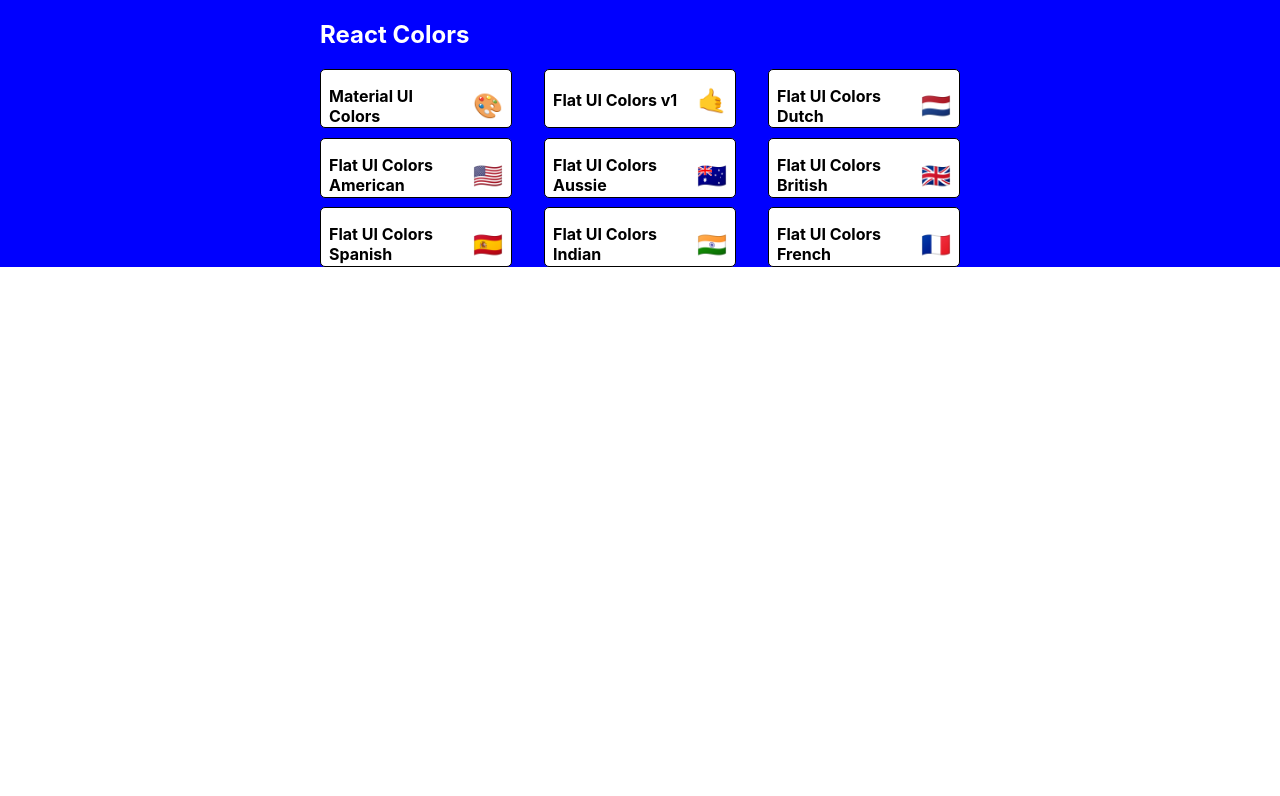
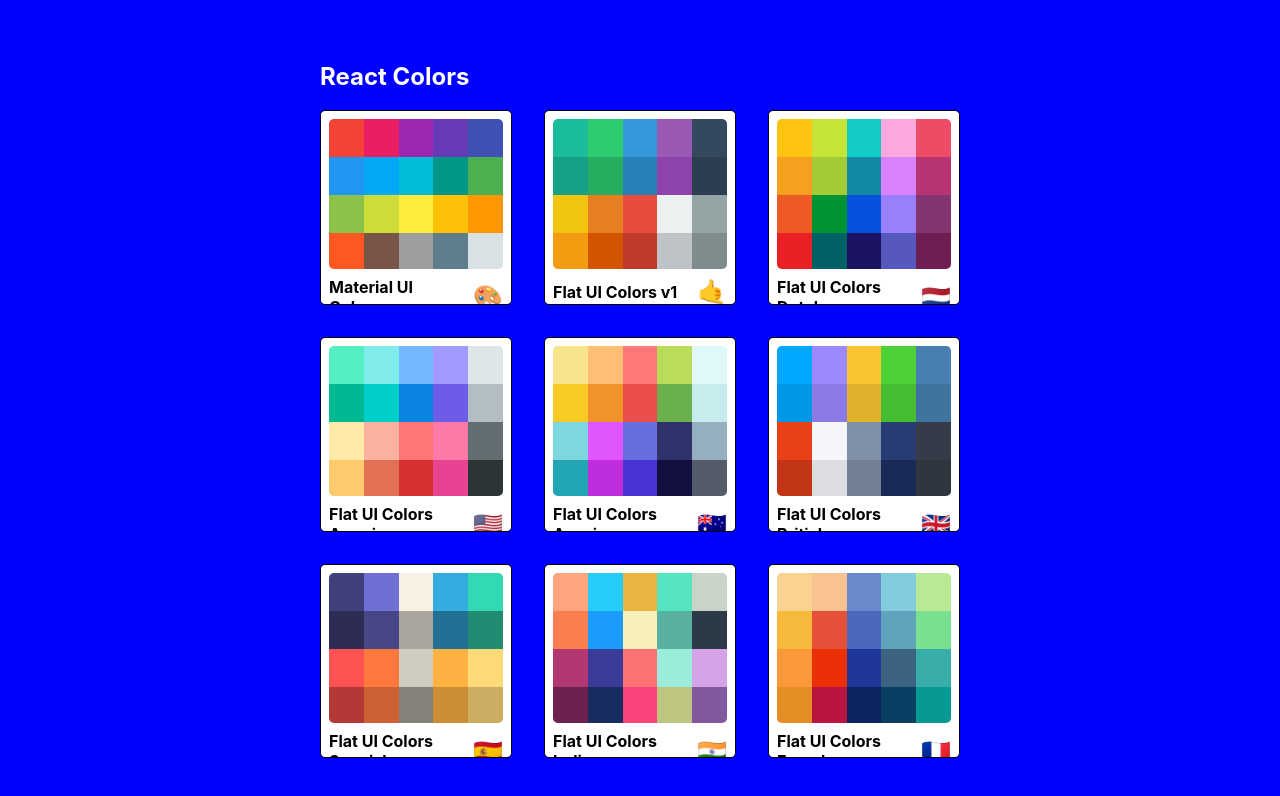
Before and after one commit to Catravine/color-palette-app, a React (Create React App) app: page / in a window 1280 px wide. Shown: the top 796 px of the page. Built offline with nearby package versions, Linux system fonts and the light colour scheme.

Commit message:
finish styling basic (static) mini palette

```diff
--- a/src/MiniPalette.js
+++ b/src/MiniPalette.js
@@ -14,7 +14,11 @@
     }
   },
   colors: {
-    backgroundColor: 'grey'
+    backgroundColor: '#dae1e4',
+    height: '150px',
+    width: '100%',
+    borderRadius: '5px',
+    overflow: 'hidden'
   },
   title: {
     display: 'flex',
@@ -29,21 +33,38 @@
   emoji: {
     marginLeft: '0.5rem',
     fontSize: '1.5rem'
+  },
+  miniColor: {
+    height: '25%',
+    width: '20%',
+    display: 'inline-block',
+    margin: '0 auto',
+    position: 'relative',
+    marginBottom: '-3.5px'
   }
 }));
 
 function MiniPalette(props) {
+  const { colors, paletteName, emoji } = props.props;
+  const classes = useStyles();
 
-  const classes = useStyles();
-  const { paletteName, emoji } = props.props;
-  console.log('props', props)
+  const miniColorBoxes = colors.map(color => {
+    console.log(color);
+    return (
+      <div
+        key={color.name}
+        className={classes.miniColor}
+        style={{ backgroundColor: color.color }}
+      />
+    );
+  })
 
   return (
     <div className={classes.root}>
-      <div className={classes.colors}></div>
+      <div className={classes.colors}>{miniColorBoxes}</div>
       <h5 className={classes.title}>{paletteName} <span className={classes.emoji}>{emoji}</span></h5>
     </div>
-  )
+  );
 }
 
 export default MiniPalette;
--- a/src/PaletteList.js
+++ b/src/PaletteList.js
@@ -1,4 +1,4 @@
-import React, { Component } from 'react';
+import React from 'react';
 import seedColors from './seedColors';
 import MiniPalette from './MiniPalette';
 import { makeStyles } from '@mui/styles';
@@ -6,7 +6,7 @@
 const useStyles = makeStyles(theme => ({
   root: {
     backgroundColor: 'blue',
-    height: '100%',
+    height: '100vh',
     display: 'flex',
     alignItems: 'center',
     justifyContent: 'center'
```
